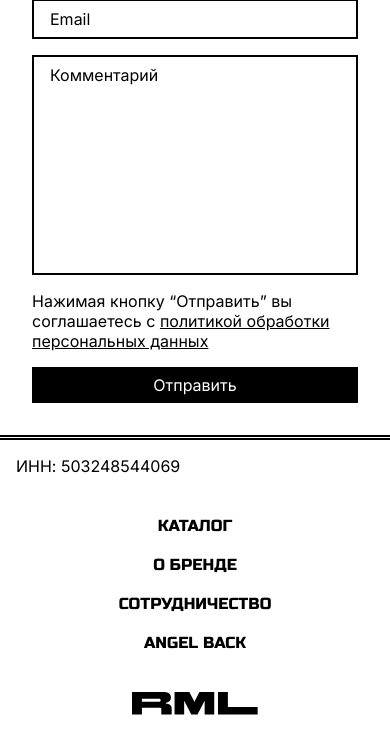
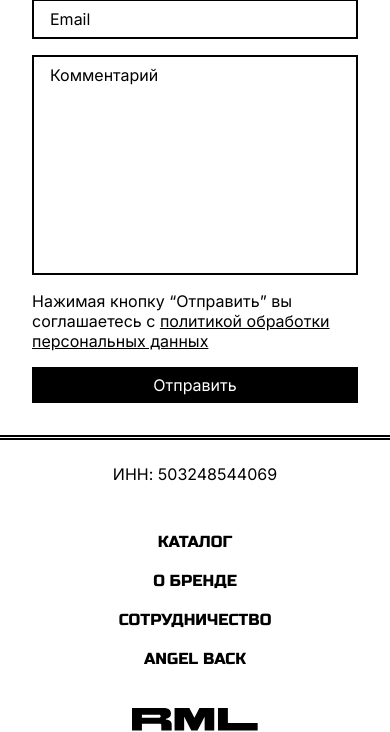
Before and after one commit to OCCASS/rml, a Django app: page / in a window 390 px wide. Shown: the part 3331-4063 px from the top of the page. Run offline with Django 5.2, Linux system fonts and the light colour scheme; data comes from the database, SQL or seed files in the repository; some web fonts are replaced.

Commit message:
feat: inn added

```diff
--- a/static/css/footer.css
+++ b/static/css/footer.css
@@ -5,6 +5,11 @@
   display: grid;
   grid-template-columns: repeat(3, 1fr);
   border-top: 5px double #000000;
+}
+
+.footer_inn {
+  padding: 8px;
+  grid-column: 1/4;
 }
 
 .footer__list {
@@ -53,6 +58,12 @@
     gap: 32px;
   }
 
+  .footer_inn {
+    grid-column: 1/1;
+    justify-self: center;
+    align-self: center;
+  }
+
   .footer__list {
     justify-self: center;
     align-self: center;
--- a/templates/base.html
+++ b/templates/base.html
@@ -63,7 +63,7 @@
       {% block content %}{% endblock %}
     </main>
     <footer class="footer">
-      <p>ИНН: 503248544069</p>
+      <p class="footer_inn">ИНН: 503248544069</p>
       <ul class="footer__list">
         <li>
           <a class="footer__link" href="{% url 'store:catalog' %}#catalog">каталог</a>
```
